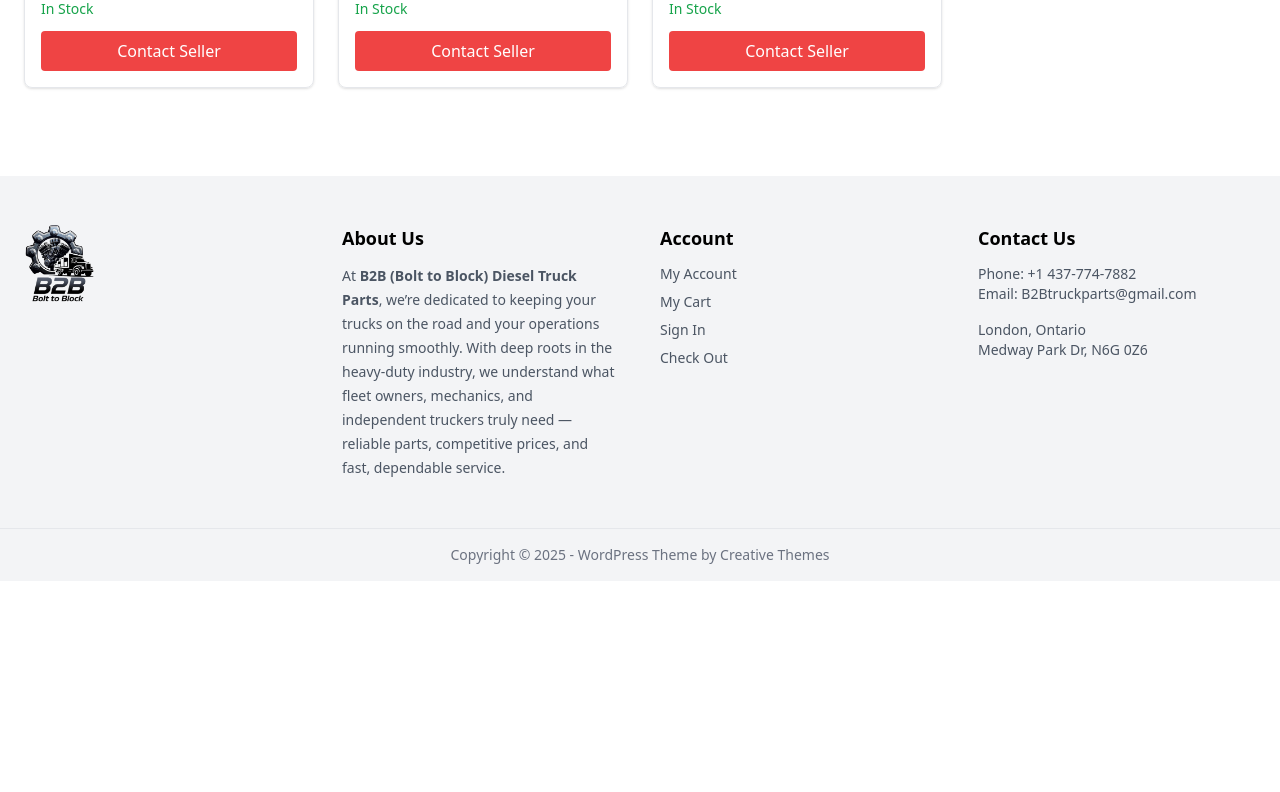
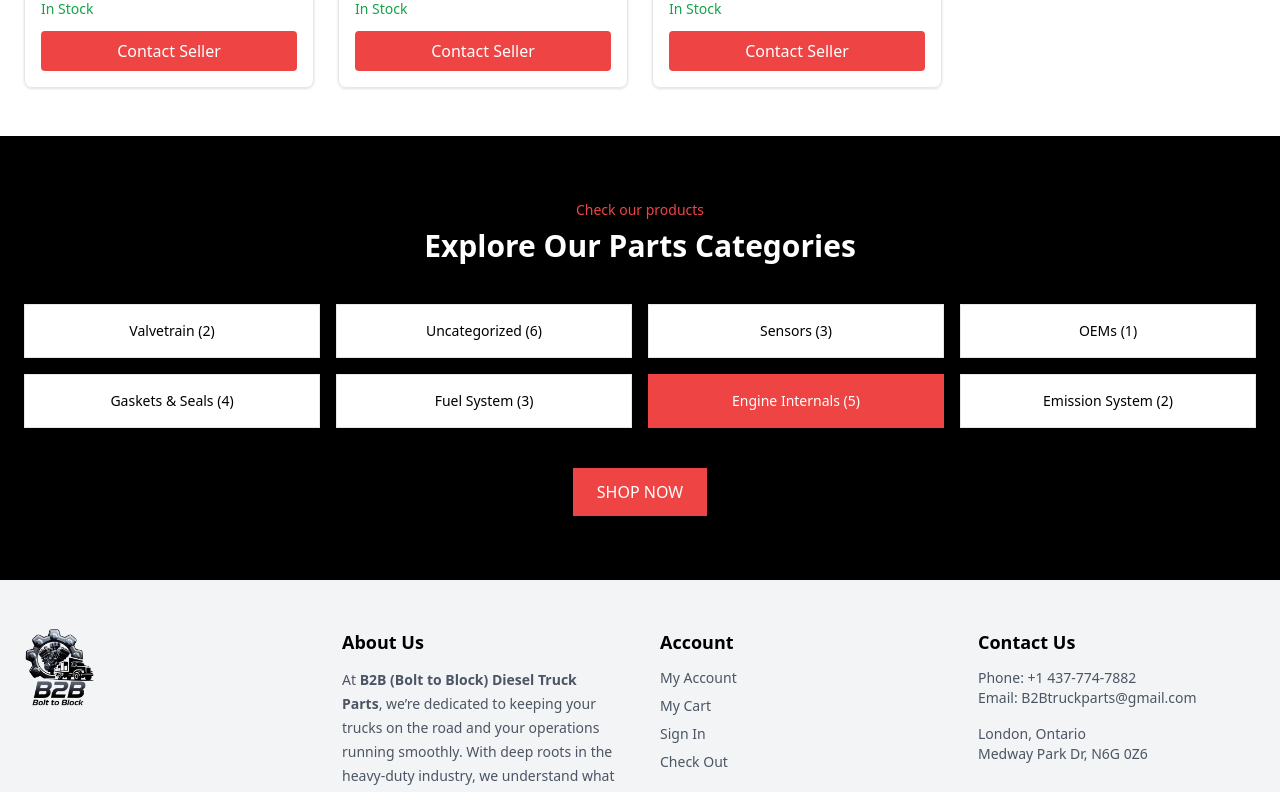
Before and after one commit to Akshay-Kumar001/b2b-diesel-react, a React (Vite) app: page / in a window 1280 px wide. Shown: the part 1060-1852 px from the top of the page. Before the commit the page ends 1641 px from the top, so only its background shows below. Built offline with nearby package versions, Linux system fonts and the light colour scheme.

Commit message:
creat category section

```diff
--- a/src/App.jsx
+++ b/src/App.jsx
@@ -1,3 +1,4 @@
+import CategorySection from "./components/CategorySection";
 import Footer from "./components/Footer";
 import Header from "./components/Header";
 import Hero from "./components/Hero";
@@ -11,6 +12,7 @@ function App() {
       <main>
         <Hero/>
         <ProductSection/>
+        <CategorySection/>
       </main>
 
       <Footer />
--- /dev/null
+++ b/src/components/CategorySection.jsx
@@ -0,0 +1,64 @@
+function CategorySection() {
+  const categories = [
+    "Valvetrain (2)",
+    "Uncategorized (6)",
+    "Sensors (3)",
+    "OEMs (1)",
+    "Gaskets & Seals (4)",
+    "Fuel System (3)",
+    "Engine Internals (5)",
+    "Emission System (2)"
+  ];
+
+  return (
+    <section className="bg-black text-white py-16">
+
+      <div className="max-w-7xl mx-auto px-6 text-center">
+
+        {/* Subtitle */}
+        <p className="text-red-500 text-sm mb-2">
+          Check our products
+        </p>
+
+        {/* Title */}
+        <h2 className="text-3xl font-bold mb-10">
+          Explore Our Parts Categories
+        </h2>
+
+        {/* Grid */}
+        <div className="grid grid-cols-2 md:grid-cols-4 gap-4">
+          {
+
+            categories.length > 0 ?
+              (
+
+
+                  categories.map((item, index) => (
+                    <div
+                      key={index}
+                      className={`p-4 border text-sm font-medium cursor-pointer transition transition duration-300
+                ${item.includes("Engine Internals")
+                          ? "bg-red-500 text-white border-red-500"
+                          : "bg-white text-black hover:bg-red-500 hover:text-white"
+                        }`}
+                    >
+                      {item}
+                    </div>
+                  ))
+
+              ) : <p className="text-xl">No products found.</p>
+          }
+        </div>
+
+        {/* Button */}
+        <button className="mt-10 bg-red-500 hover:bg-red-600 px-6 py-3">
+          SHOP NOW
+        </button>
+
+      </div>
+
+    </section>
+  );
+}
+
+export default CategorySection;
--- a/src/components/Footer.jsx
+++ b/src/components/Footer.jsx
@@ -2,7 +2,7 @@ import logo from "../assets/img/b2b_logo.webp";
 
 function Footer() {
   return (
-    <footer className="bg-gray-100 mt-10">
+    <footer className="bg-gray-100 ">
 
       <div className="max-w-7xl mx-auto px-6 py-12 grid md:grid-cols-4 gap-10">
 
--- a/src/components/Header.jsx
+++ b/src/components/Header.jsx
@@ -15,42 +15,42 @@ function Header() {
 
           <a
             href="#"
-            className="hover:text-orange-500 transition"
+            className="hover:text-red-600 transition"
           >
             Home
           </a>
 
           <a
             href="#"
-            className="hover:text-orange-500 transition"
+            className="hover:text-red-600 transition"
           >
             Products
           </a>
 
           <a
             href="#"
-            className="hover:text-orange-500 transition"
+            className="hover:text-red-600 transition"
           >
             Services
           </a>
 
           <a
             href="#"
-            className="hover:text-orange-500 transition"
+            className="hover:text-red-600 transition"
           >
             About
           </a>
 
           <a
             href="#"
-            className="hover:text-orange-500 transition"
+            className="hover:text-red-600 transition"
           >
             Contact
           </a>
 
         </nav>
 
-        <button className="bg-orange-500 hover:bg-orange-600 text-white px-5 py-2 rounded-lg transition">
+        <button className="bg-red-500 hover:bg-red-600 text-white px-6 py-3 rounded-lg transition">
           Contact Us
         </button>
 
--- a/src/components/ProductSection.jsx
+++ b/src/components/ProductSection.jsx
@@ -11,7 +11,7 @@ function ProductSection() {
           Save on Open-Box Parts
         </h2>
 
-        <button className="border px-4 py-2 text-sm hover:bg-black hover:text-white">
+        <button className="border px-4 py-2 text-sm hover:bg-black hover:text-white transition duration-300">
           VIEW ALL
         </button>
       </div>
```
